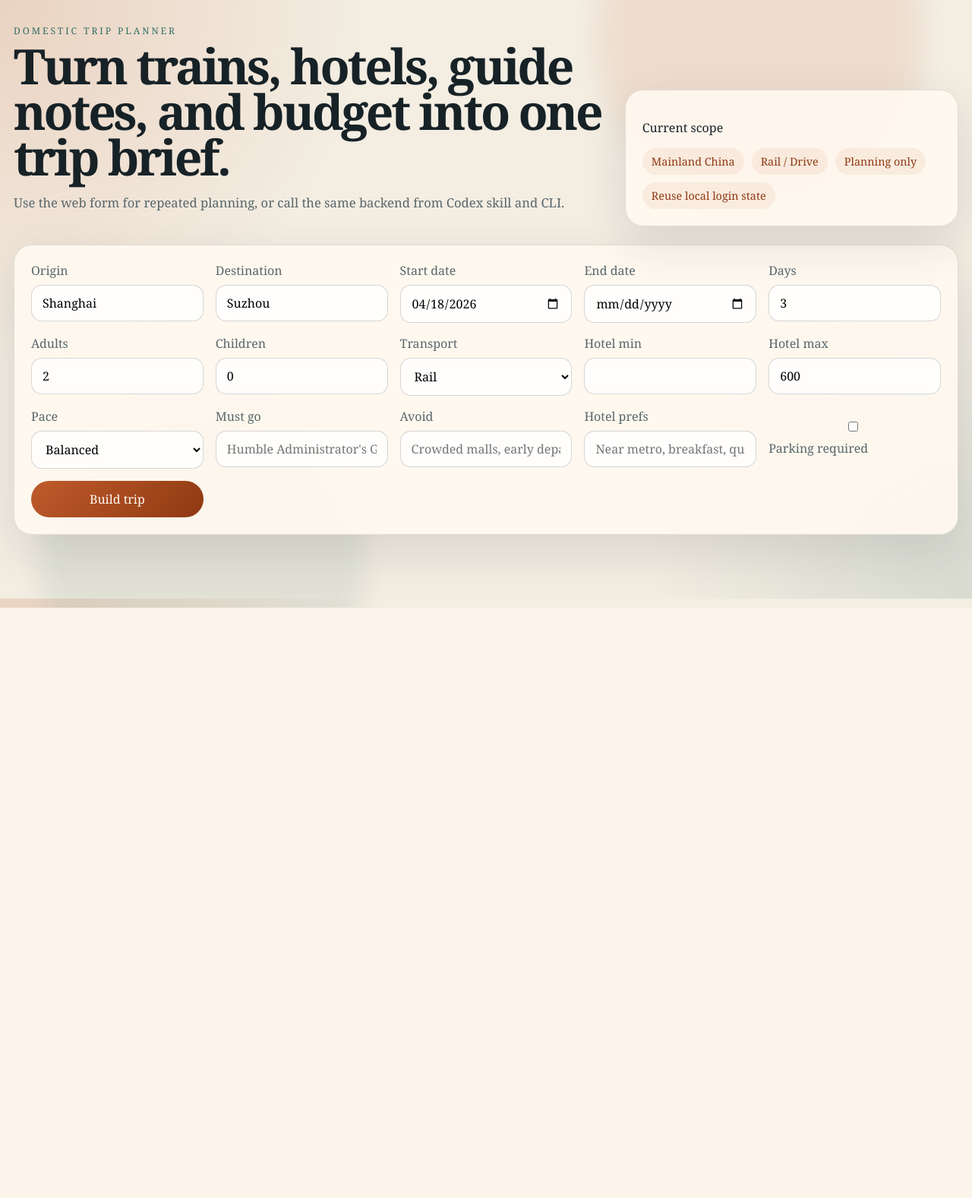
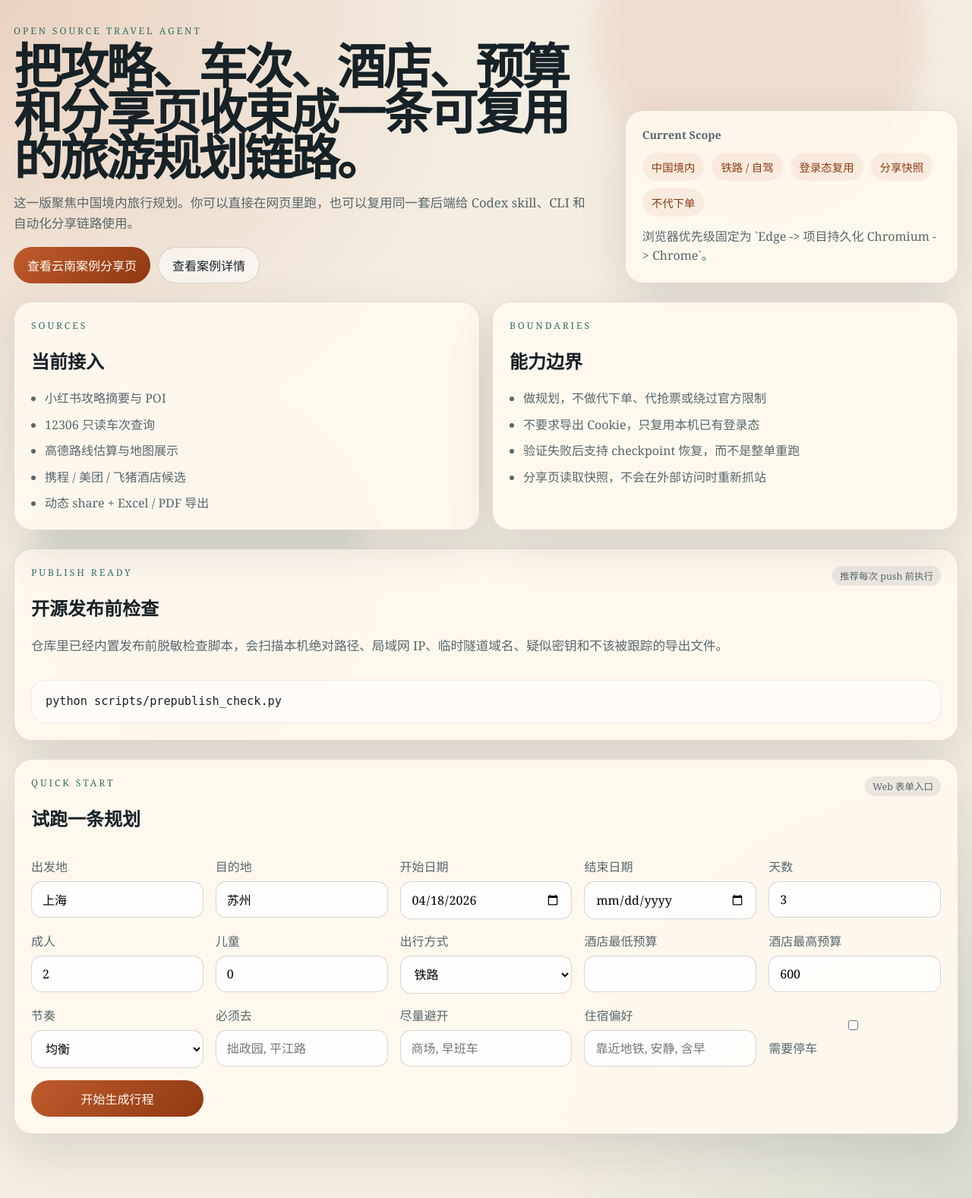
Before and after one commit to Sweet4tars/NAVI, a FastAPI app: page / in a window 1280 px wide. Shown: the whole page at 76% size. Before the commit the page ends 800 px from the top, so only its background shows below. Run offline with FastAPI, Linux system fonts and the light colour scheme.

Commit message:
Add prepublish checks and polish OSS landing

```diff
--- a/pyproject.toml
+++ b/pyproject.toml
@@ -18,6 +18,10 @@ dependencies = [
   "uvicorn[standard]>=0.30,<1",
 ]
 
+[project.scripts]
+travel-planner = "travel_planner.cli:main"
+travel-planner-publish-check = "travel_planner.publish_check:main"
+
 [project.optional-dependencies]
 dev = [
   "httpx>=0.27,<1",
--- a/travel_planner/static/style.css
+++ b/travel_planner/static/style.css
@@ -135,6 +135,19 @@ body {
   padding: 22px;
 }
 
+.hero-card-kicker {
+  margin: 0;
+  color: var(--ink-soft);
+  font-size: 0.9rem;
+  font-weight: 600;
+}
+
+.hero-card-note {
+  margin: 14px 0 0;
+  color: var(--ink-soft);
+  line-height: 1.58;
+}
+
 .inline-list {
   margin: 14px 0 0;
   padding: 0;
@@ -222,6 +235,48 @@ button {
   flex-wrap: wrap;
   gap: 10px;
   margin-top: 14px;
+}
+
+.home-info-grid {
+  margin-bottom: 24px;
+}
+
+.home-checklist {
+  margin: 12px 0 0;
+  padding-left: 18px;
+  color: var(--ink-soft);
+  line-height: 1.65;
+}
+
+.home-checklist li + li {
+  margin-top: 8px;
+}
+
+.home-command-panel {
+  margin-bottom: 24px;
+}
+
+.home-command-head {
+  display: flex;
+  align-items: start;
+  justify-content: space-between;
+  gap: 16px;
+  margin-bottom: 14px;
+}
+
+.code-callout {
+  margin: 0;
+  padding: 16px 18px;
+  overflow-x: auto;
+  border-radius: 18px;
+  border: 1px solid rgba(23, 34, 39, 0.08);
+  background: rgba(255, 255, 255, 0.56);
+  color: var(--ink);
+  font: 500 0.95rem/1.55 "SFMono-Regular", Consolas, "Liberation Mono", Menlo, monospace;
+}
+
+.code-callout code {
+  white-space: pre-wrap;
 }
 
 .timeline-card,
@@ -1023,6 +1078,10 @@ button {
     grid-template-columns: 1fr;
   }
 
+  .home-command-head {
+    flex-direction: column;
+  }
+
   .share-stage-map-shell {
     min-height: auto;
     padding-bottom: 18px;
--- a/travel_planner/templates/index.html
+++ b/travel_planner/templates/index.html
@@ -2,50 +2,100 @@
 {% block content %}
 <section class="hero">
   <div>
-    <p class="eyebrow">Domestic Trip Planner</p>
-    <h1>Turn trains, hotels, guide notes, and budget into one trip brief.</h1>
-    <p class="lede">Use the web form for repeated planning, or call the same backend from Codex skill and CLI.</p>
+    <p class="eyebrow">Open Source Travel Agent</p>
+    <h1>把攻略、车次、酒店、预算和分享页收束成一条可复用的旅游规划链路。</h1>
+    <p class="lede">这一版聚焦中国境内旅行规划。你可以直接在网页里跑，也可以复用同一套后端给 Codex skill、CLI 和自动化分享链路使用。</p>
+    <div class="action-row">
+      <a class="primary-btn" href="/share/case-studies/yunnan-roadtrip">查看云南案例分享页</a>
+      <a class="ghost-btn" href="/case-studies/yunnan-roadtrip">查看案例详情</a>
+    </div>
   </div>
   <div class="hero-card">
-    <p>Current scope</p>
+    <p class="hero-card-kicker">Current Scope</p>
     <ul class="inline-list">
-      <li>Mainland China</li>
-      <li>Rail / Drive</li>
-      <li>Planning only</li>
-      <li>Reuse local login state</li>
+      <li>中国境内</li>
+      <li>铁路 / 自驾</li>
+      <li>登录态复用</li>
+      <li>分享快照</li>
+      <li>不代下单</li>
     </ul>
+    <p class="hero-card-note">浏览器优先级固定为 `Edge -> 项目持久化 Chromium -> Chrome`。</p>
   </div>
 </section>
 
+<section class="job-grid home-info-grid">
+  <article class="panel">
+    <p class="eyebrow">Sources</p>
+    <h2>当前接入</h2>
+    <ul class="home-checklist">
+      <li>小红书攻略摘要与 POI</li>
+      <li>12306 只读车次查询</li>
+      <li>高德路线估算与地图展示</li>
+      <li>携程 / 美团 / 飞猪酒店候选</li>
+      <li>动态 share + Excel / PDF 导出</li>
+    </ul>
+  </article>
+
+  <article class="panel">
+    <p class="eyebrow">Boundaries</p>
+    <h2>能力边界</h2>
+    <ul class="home-checklist">
+      <li>做规划，不做代下单、代抢票或绕过官方限制</li>
+      <li>不要求导出 Cookie，只复用本机已有登录态</li>
+      <li>验证失败后支持 checkpoint 恢复，而不是整单重跑</li>
+      <li>分享页读取快照，不会在外部访问时重新抓站</li>
+    </ul>
+  </article>
+</section>
+
+<section class="panel home-command-panel">
+  <div class="home-command-head">
+    <div>
+      <p class="eyebrow">Publish Ready</p>
+      <h2>开源发布前检查</h2>
+      <p class="lede compact">仓库里已经内置发布前脱敏检查脚本，会扫描本机绝对路径、局域网 IP、临时隧道域名、疑似密钥和不该被跟踪的导出文件。</p>
+    </div>
+    <span class="pill">推荐每次 push 前执行</span>
+  </div>
+  <pre class="code-callout"><code>python scripts/prepublish_check.py</code></pre>
+</section>
+
 <section class="panel">
+  <div class="home-command-head">
+    <div>
+      <p class="eyebrow">Quick Start</p>
+      <h2>试跑一条规划</h2>
+    </div>
+    <span class="pill">Web 表单入口</span>
+  </div>
   <form method="post" action="/plan" class="trip-form">
-    <label>Origin<input name="origin" value="Shanghai" required></label>
-    <label>Destination<input name="destination" value="Suzhou" required></label>
-    <label>Start date<input name="start_date" type="date" value="{{ today }}" required></label>
-    <label>End date<input name="end_date" type="date"></label>
-    <label>Days<input name="days" type="number" value="3" min="1" max="15"></label>
-    <label>Adults<input name="adults" type="number" value="2" min="1" max="12"></label>
-    <label>Children<input name="children" type="number" value="0" min="0" max="8"></label>
-    <label>Transport
+    <label>出发地<input name="origin" value="上海" required></label>
+    <label>目的地<input name="destination" value="苏州" required></label>
+    <label>开始日期<input name="start_date" type="date" value="{{ today }}" required></label>
+    <label>结束日期<input name="end_date" type="date"></label>
+    <label>天数<input name="days" type="number" value="3" min="1" max="15"></label>
+    <label>成人<input name="adults" type="number" value="2" min="1" max="12"></label>
+    <label>儿童<input name="children" type="number" value="0" min="0" max="8"></label>
+    <label>出行方式
       <select name="transport_mode">
-        <option value="rail">Rail</option>
-        <option value="drive">Drive</option>
+        <option value="rail">铁路</option>
+        <option value="drive">自驾</option>
       </select>
     </label>
-    <label>Hotel min<input name="hotel_budget_min" type="number" min="0" step="1"></label>
-    <label>Hotel max<input name="hotel_budget_max" type="number" min="0" step="1" value="600"></label>
-    <label>Pace
+    <label>酒店最低预算<input name="hotel_budget_min" type="number" min="0" step="1"></label>
+    <label>酒店最高预算<input name="hotel_budget_max" type="number" min="0" step="1" value="600"></label>
+    <label>节奏
       <select name="pace">
-        <option value="slow">Slow</option>
-        <option value="balanced" selected>Balanced</option>
-        <option value="dense">Dense</option>
+        <option value="slow">慢</option>
+        <option value="balanced" selected>均衡</option>
+        <option value="dense">紧凑</option>
       </select>
     </label>
-    <label>Must go<input name="must_go" placeholder="Humble Administrator's Garden, Pingjiang Road"></label>
-    <label>Avoid<input name="avoid" placeholder="Crowded malls, early departures"></label>
-    <label>Hotel prefs<input name="hotel_preferences" placeholder="Near metro, breakfast, quiet"></label>
-    <label class="checkbox"><input name="parking_required" type="checkbox" value="true"> Parking required</label>
-    <button type="submit" class="primary-btn">Build trip</button>
+    <label>必须去<input name="must_go" placeholder="拙政园, 平江路"></label>
+    <label>尽量避开<input name="avoid" placeholder="商场, 早班车"></label>
+    <label>住宿偏好<input name="hotel_preferences" placeholder="靠近地铁, 安静, 含早"></label>
+    <label class="checkbox"><input name="parking_required" type="checkbox" value="true"> 需要停车</label>
+    <button type="submit" class="primary-btn">开始生成行程</button>
   </form>
 </section>
 {% endblock %}
```
Also changed, not shown: scripts/prepublish_check.py (added, +7 -0 lines), tests/test_app.py (+2 -1 lines), tests/test_publish_check.py (added, +48 -0 lines), travel_planner/publish_check.py (added, +186 -0 lines), README.md, 1 other file.
